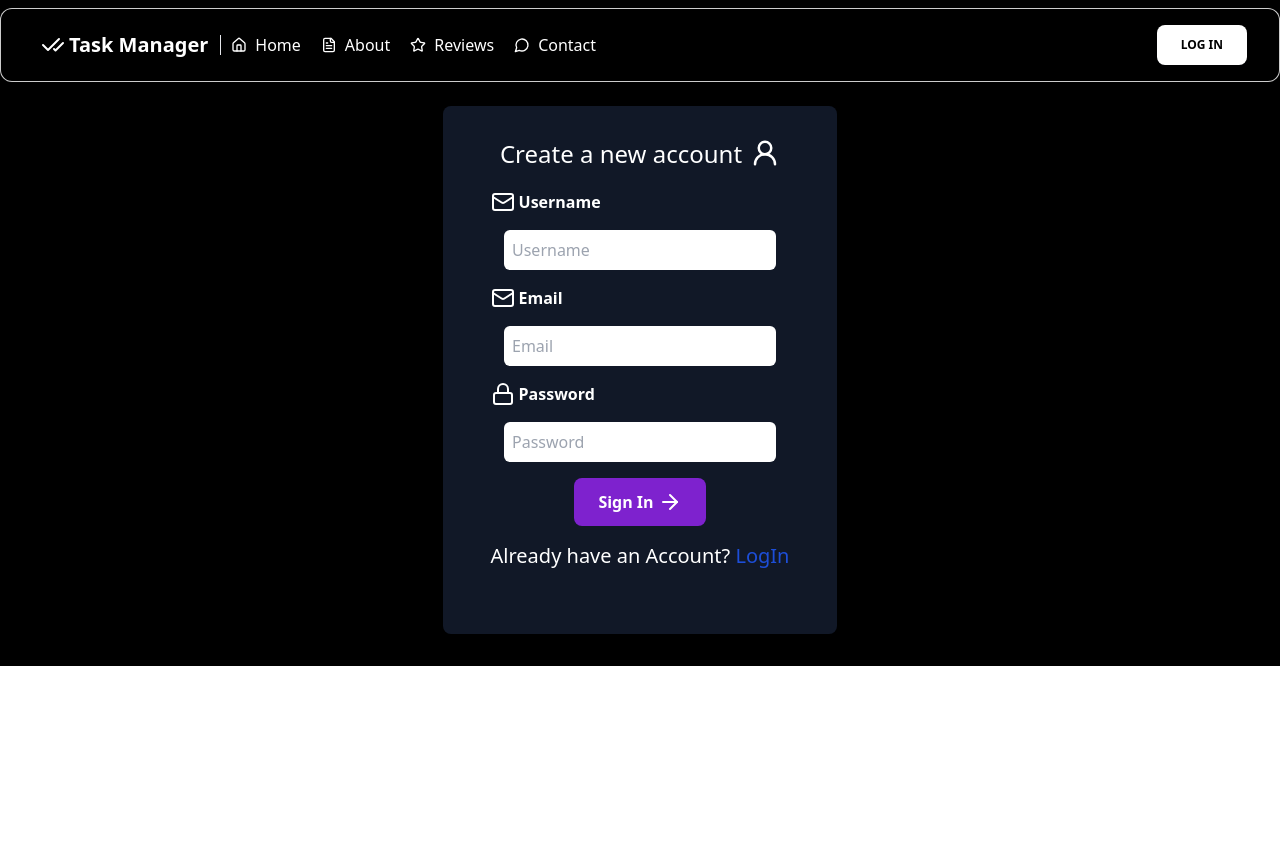
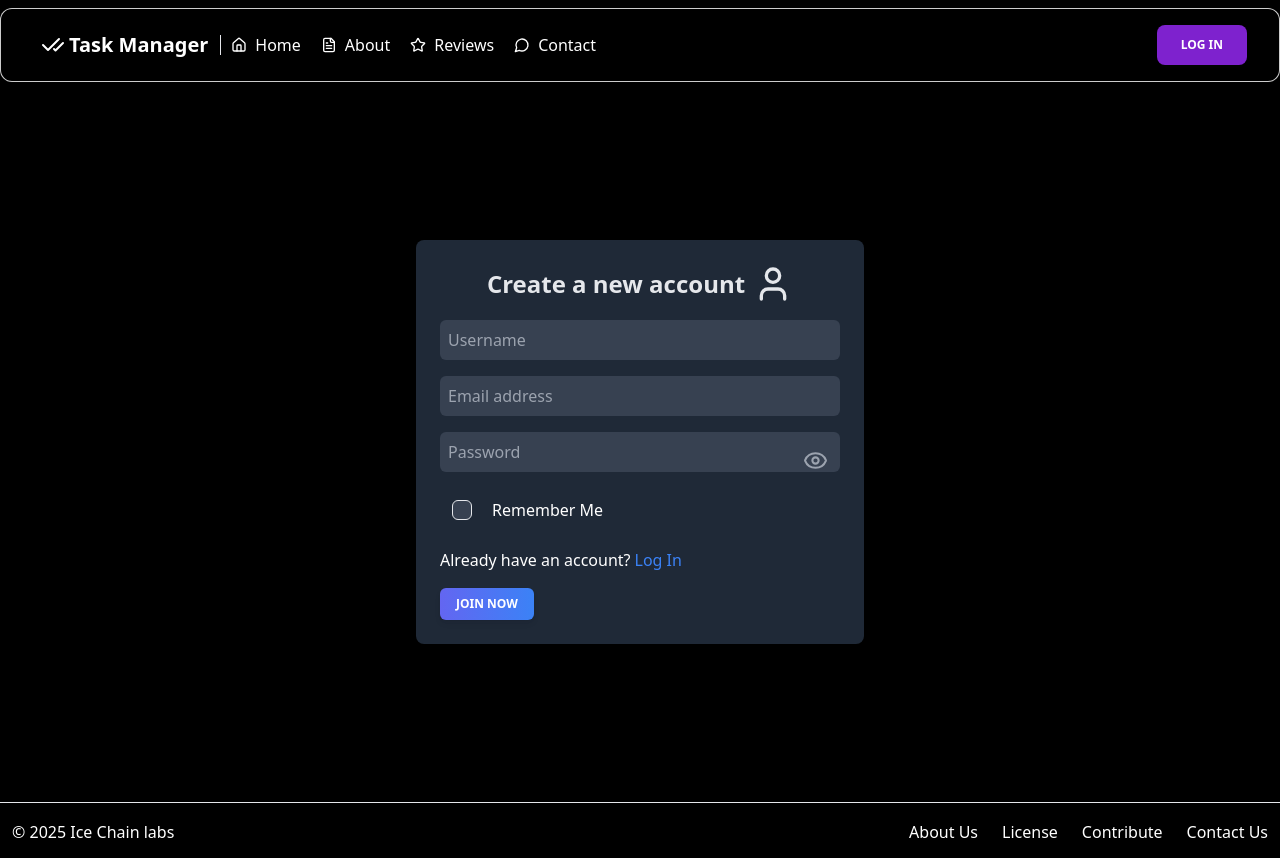
Before and after one commit to Afolabiyinka/task-tracker, a React (Create React App) app: page /auth/register in a window 1280 px wide. Before the commit the page ends 800 px from the top, so only its background shows below. Built offline with nearby package versions, Linux system fonts and the light colour scheme.

Commit message:
Connecting the login & register screens to the backend and improving the ui

```diff
--- a/public/index.html
+++ b/public/index.html
@@ -3,6 +3,11 @@
   <head>
     <meta charset="utf-8" />
     <link rel="icon" href="%PUBLIC_URL%/favicon.ico" />
+    <link
+      href="https://fonts.googleapis.com/css2?family=Poppins:wght@400;600&display=swap"
+      rel="stylesheet"
+    />
+
     <meta name="viewport" content="width=device-width, initial-scale=1" />
     <meta name="theme-color" content="#000000" />
     <meta
--- a/src/App.js
+++ b/src/App.js
@@ -8,6 +8,7 @@ import Register from "./Pages/Register";
 import TaskHome from "./Pages/Tasks/TaskHome";
 import Reviews from "./Pages/Reviews";
 import ErrorSection from "./Pages/NotFound";
+import FooterDemo from "./Pages/Footer";
 
 function App() {
   return (
@@ -23,6 +24,7 @@ function App() {
           <Route path="/tasks" element={<TaskHome />} />
           <Route path="*" element={<ErrorSection />} />
         </Routes>
+        <FooterDemo />
       </div>
     </ThemeProvider>
   );
--- a/src/Components/Card.jsx
+++ b/src/Components/Card.jsx
@@ -8,7 +8,7 @@ import {
 import StarRating from "./StarRating";
 function ReviewCard({ review }) {
   return (
-    <Card className="max-w-xs p-4 shadow-lg bg-gray-900 text-white">
+    <Card className="max-w-xs p-4 shadow-lg bg-gray-900 text-white hover:scale-105 transition-all duration-300">
       <CardBody>
         <Typography variant="h6" className="font-semibold font-mono text-xl">
           {review.name}
--- /dev/null
+++ b/src/Pages/Footer.jsx
@@ -0,0 +1,44 @@
+import { Typography } from "@material-tailwind/react";
+
+const YEAR = new Date().getFullYear();
+
+const LINKS = [
+  {
+    title: "About Us",
+    href: "#",
+  },
+  {
+    title: "License",
+    href: "#",
+  },
+  {
+    title: "Contribute",
+    href: "#",
+  },
+  {
+    title: "Contact Us",
+    href: "#",
+  },
+];
+
+export default function FooterDemo() {
+  return (
+    <footer className="flex w-full h-[6vh] flex-row flex-wrap items-center justify-center gap-x-12 gap-y-3 border-t border-surface py-4  px-3 text-center md:justify-between">
+      <Typography>
+        &copy; {YEAR}{" "}
+        <a href="https://github.com/Afolabiyinka" target="-blank">
+          Ice Chain labs
+        </a>
+      </Typography>
+      <ul className="flex flex-wrap items-center gap-x-6 gap-y-2">
+        {LINKS.map(({ title, href, index }) => (
+          <li key={index}>
+            <Typography as="a" href={href} className="hover:text-primary">
+              {title}
+            </Typography>
+          </li>
+        ))}
+      </ul>
+    </footer>
+  );
+}
--- a/src/Pages/Home.jsx
+++ b/src/Pages/Home.jsx
@@ -18,7 +18,7 @@ const Home = () => {
 
         <SplitText
           text="Simplify your to-do list, empowering you to turn aspirations into reality. Track tasks, prioritize effortlessly, and celebrate every milestone. Start achieving today."
-          className="text-2xl font-semibold font-mono"
+          className="text-2xl font-poppins"
           delay={3}
           animationFrom={{ opacity: 0, transform: "translate3d(0,50px,0)" }}
           animationTo={{ opacity: 1, transform: "translate3d(0,0,0)" }}
--- a/src/Pages/Login.jsx
+++ b/src/Pages/Login.jsx
@@ -1,60 +1,142 @@
-import React from "react";
-import { User } from "lucide-react";
+import React, { useState } from "react";
+import { Checkbox, Typography, Button } from "@material-tailwind/react";
+import { Link } from "react-router-dom";
+import { User, Eye, EyeOff } from "lucide-react";
+import { motion } from "framer-motion";
+import { toast, ToastContainer } from "react-toastify";
+import "react-toastify/dist/ReactToastify.css";
+
+const slideUpVariants = {
+  hidden: { y: 50, opacity: 0 },
+  visible: { y: 0, opacity: 1, transition: { duration: 0.6, ease: "easeOut" } },
+};
 
 const Login = () => {
+  const [showPassword, setShowPassword] = useState(false);
+  const [email, setEmail] = useState("");
+  const [password, setPassword] = useState("");
+
+  const handleLogin = async (e) => {
+    e.preventDefault();
+
+    const userCredentials = { email, password };
+
+    try {
+      const response = await fetch(
+        "https://taskmaster-project-hi5d.onrender.com/auth/login",
+        {
+          method: "POST",
+          headers: { "Content-Type": "application/json" },
+          body: JSON.stringify(userCredentials),
+        }
+      );
+
+      const data = await response.json();
+
+      if (response.ok) {
+        toast.success("Login successful 🎉", { position: "top-center" });
+        localStorage.setItem("token", data.token);
+
+        setTimeout(() => {
+          window.location.href = "/tasks"; // Redirect after successful login
+        }, 2000);
+      } else {
+        toast.error(data.message || "Login failed!");
+      }
+    } catch (err) {
+      console.error("Error:", err);
+      toast.error("Something went wrong. Please try again.", {
+        position: "top-center",
+      });
+    }
+  };
+
   return (
-    <div className="h-[90vh] flex items-center justify-center">
-      <div className="flex flex-col items-center justify-center h-screen dark">
-        <div className="w-full max-w-md bg-gray-800 rounded-lg shadow-md p-6">
-          <h2 className="text-2xl font-bold font-mono text-gray-200 mb-4 flex gap-2 items-center justify-center">
-            Sign in to your account <User />
-          </h2>
-          <form className="flex flex-col">
-            <input
+    <motion.div
+      className="h-[90vh] flex items-center justify-center"
+      initial="hidden"
+      animate="visible"
+    >
+      <ToastContainer position="top-right" autoClose={3000} />
+      <motion.div
+        className="flex flex-col items-center justify-center h-screen dark"
+        variants={slideUpVariants}
+      >
+        <motion.div
+          className="w-full max-w-md bg-gray-800 rounded-lg shadow-md p-6"
+          variants={slideUpVariants}
+        >
+          <motion.h2
+            className="text-2xl font-bold font-mono text-gray-200 mb-4 flex gap-2 items-center justify-center"
+            variants={slideUpVariants}
+          >
+            Sign in to your account <User size={40} />
+          </motion.h2>
+          <motion.form
+            className="flex flex-col"
+            onSubmit={handleLogin}
+            variants={slideUpVariants}
+          >
+            <motion.input
               placeholder="Email address"
-              className="bg-gray-700 text-gray-200 border-0 rounded-md p-2 mb-4 focus:bg-gray-600 focus:outline-none focus:ring-1 focus:ring-blue-500 transition ease-in-out duration-150"
+              className="bg-gray-700 text-gray-200 border-0 rounded-md p-2 mb-4 focus:bg-gray-600 focus:outline-none focus:ring-1 focus:ring-blue-500"
               type="email"
+              value={email}
+              onChange={(e) => setEmail(e.target.value)}
+              variants={slideUpVariants}
             />
-            <input
-              placeholder="Password"
-              className="bg-gray-700 text-gray-200 border-0 rounded-md p-2 mb-4 focus:bg-gray-600 focus:outline-none focus:ring-1 focus:ring-blue-500 transition ease-in-out duration-150"
-              type="password"
-            />
-            <div className="flex items-center justify-between flex-wrap">
-              <label
-                className="text-sm text-gray-200 cursor-pointer"
-                htmlFor="remember-me"
+            <motion.div className="relative" variants={slideUpVariants}>
+              <motion.input
+                placeholder="Password"
+                className="bg-gray-700 text-gray-200 border-0 rounded-md p-2 mb-4 focus:bg-gray-600 focus:outline-none focus:ring-1 focus:ring-blue-500 w-full pr-10"
+                type={showPassword ? "text" : "password"}
+                value={password}
+                onChange={(e) => setPassword(e.target.value)}
+                variants={slideUpVariants}
+              />
+              <button
+                type="button"
+                className="absolute inset-y-0 right-2 flex items-center text-gray-400 hover:text-gray-200"
+                onClick={() => setShowPassword(!showPassword)}
               >
-                <input className="mr-2" id="remember-me" type="checkbox" />
-                Remember me
+                {showPassword ? <EyeOff size={25} /> : <Eye size={25} />}
+              </button>
+            </motion.div>
+            <motion.div
+              className="flex items-center justify-between flex-wrap"
+              variants={slideUpVariants}
+            >
+              <label className="cursor-pointer flex" htmlFor="remember-me">
+                <Checkbox id="checkbox-link" className="mr-2 bg-gray-700" />
+                <Typography className="cursor-pointer text-white">
+                  Remember Me
+                </Typography>
               </label>
-              <a
-                className="text-sm text-blue-500 hover:underline mb-0.5"
-                href="#"
-              >
+              <a className="text-blue-500 hover:underline" href="#">
                 Forgot password?
               </a>
-              <p className="text-white mt-4">
-                {" "}
-                Don't have an account?{" "}
-                <a
-                  className="text-sm text-blue-500 -200 hover:underline mt-4"
-                  href="#"
+              <p className="text-white mt-4 flex gap-1">
+                Don't have an account?
+                <Link
+                  to="/auth/register"
+                  className="text-blue-500 hover:underline"
                 >
-                  Signup
-                </a>
+                  Sign up
+                </Link>
               </p>
-            </div>
-            <button
-              className="bg-gradient-to-r from-indigo-500 to-blue-500 text-white font-bold py-2 px-4 rounded-md mt-4 hover:bg-indigo-600 hover:to-blue-600 transition ease-in-out duration-150"
-              type="submit"
-            >
-              Login
-            </button>
-          </form>
-        </div>
-      </div>
-    </div>
+            </motion.div>
+            <motion.div variants={slideUpVariants}>
+              <Button
+                className="bg-gradient-to-r from-indigo-500 to-blue-500 text-white font-bold py-2 px-4 rounded-md mt-4 hover:bg-indigo-600"
+                type="submit"
+              >
+                Login
+              </Button>
+            </motion.div>
+          </motion.form>
+        </motion.div>
+      </motion.div>
+    </motion.div>
   );
 };
 
--- a/src/Pages/NavBar.jsx
+++ b/src/Pages/NavBar.jsx
@@ -84,7 +84,7 @@ export default function DarkNavbar() {
         </div>
         <Button
           size="md"
-          className="hidden border-white bg-white text-black hover:border-white hover:bg-white hover:text-black lg:ml-auto lg:inline-block"
+          className="hidden bg-purple-700 px-6 py-3 rounded-lg md:flex gap-1 font-sans font-semibold hover:bg-blue-600 transition-transform hover:scale-105 duration-700 ease-in-out lg:ml-auto lg:inline-block"
         >
           <Link to="/auth/login">Log In</Link>
         </Button>
--- a/src/Pages/Register.jsx
+++ b/src/Pages/Register.jsx
@@ -1,129 +1,142 @@
-import { useState } from "react";
-import { UserRound, Mail, Lock } from "lucide-react";
+import React, { useState } from "react";
+import { Checkbox, Typography, Button } from "@material-tailwind/react";
 import { Link } from "react-router-dom";
-import { toast, Slide, ToastContainer } from "react-toastify";
-import CustomBtn from "../Components/CustomBtn";
+import { User, Eye, EyeOff } from "lucide-react";
+import { motion } from "framer-motion";
+import { toast, ToastContainer } from "react-toastify";
+import "react-toastify/dist/ReactToastify.css";
+
+const slideUpVariants = {
+  hidden: { y: 50, opacity: 0 },
+  visible: { y: 0, opacity: 1, transition: { duration: 0.6, ease: "easeOut" } },
+};
 
 const Register = () => {
+  const [showPassword, setShowPassword] = useState(false);
+  const [email, setEmail] = useState("");
   const [username, setUsername] = useState("");
   const [password, setPassword] = useState("");
-  const [email, setEmail] = useState("");
 
-  function handleRegister(e) {
+  async function handleRegister(e) {
     e.preventDefault();
-    let myHeaders = new Headers();
-    myHeaders.append("Content-Type", "application/json");
 
-    toast.info("Validating Acoount!", {
-      position: "top-center",
-      autoClose: 2000,
-      hideProgressBar: false,
-      closeOnClick: false,
-      pauseOnHover: true,
-      draggable: true,
-      progress: undefined,
-      theme: "light",
-      transition: Slide,
-    });
+    const userData = { username, email, password };
 
-    let raw = JSON.stringify({
-      username: username,
-      email: email,
-      password: password,
-    });
+    try {
+      const response = await fetch(
+        "https://taskmaster-project-hi5d.onrender.com/auth/register",
+        {
+          method: "POST",
+          headers: { "Content-Type": "application/json" },
+          body: JSON.stringify(userData),
+        }
+      );
 
-    let requestOptions = {
-      method: "POST",
-      headers: myHeaders,
-      body: raw,
-      redirect: "follow",
-    };
+      const data = await response.json();
 
-    fetch(
-      "https://taskmaster-project-hi5d.onrender.com/auth/register",
-      requestOptions
-    )
-      .then((response) => response.text())
-      .then((result) => console.log(result))
-      .catch((error) => console.log("error", error));
+      if (response.ok) {
+        toast.success("Registration Successful!", { position: "top-center" });
+        setTimeout(() => {
+          window.location.href = "/auth/login"; // Redirect to login
+        }, 2000);
+      } else {
+        toast.error(data.message || "Registration failed.", {
+          position: "top-center",
+        });
+      }
+    } catch (err) {
+      toast.error("Something went wrong. Please try again.", {
+        position: "top-center",
+      });
+      console.error("Error:", err);
+    }
   }
 
   return (
-    <div className="flex justify-center items-center my-6">
-      <form onSubmit={handleRegister}>
-        <div className="bg-gray-900 p-8 rounded-lg flex flex-col justify-center items-center gap-1 text-center">
-          <h1 className="flex gap-2 text-2xl">
-            Create a new account <UserRound size={30} />
-          </h1>
-          <div className="flex flex-col w-fit h-fit p-4 gap-4">
-            <label
-              htmlFor="username"
-              className="flex gap-1 font-sans font-semibold"
+    <motion.div
+      className="h-[90vh] flex items-center justify-center"
+      initial="hidden"
+      animate="visible"
+    >
+      <motion.div
+        className="w-full max-w-md bg-gray-800 rounded-lg shadow-md p-6"
+        variants={slideUpVariants}
+      >
+        <motion.h2
+          className="text-2xl font-bold text-gray-200 mb-4 flex gap-2 items-center justify-center"
+          variants={slideUpVariants}
+        >
+          Create a new account <User size={40} />
+        </motion.h2>
+        <motion.form
+          className="flex flex-col"
+          onSubmit={handleRegister}
+          variants={slideUpVariants}
+        >
+          <motion.input
+            placeholder="Username"
+            className="bg-gray-700 text-gray-200 border-0 rounded-md p-2 mb-4"
+            type="text"
+            value={username}
+            onChange={(e) => setUsername(e.target.value)}
+            variants={slideUpVariants}
+          />
+          <motion.input
+            placeholder="Email address"
+            className="bg-gray-700 text-gray-200 border-0 rounded-md p-2 mb-4"
+            type="email"
+            value={email}
+            onChange={(e) => setEmail(e.target.value)}
+            variants={slideUpVariants}
+          />
+          <motion.div className="relative" variants={slideUpVariants}>
+            <motion.input
+              placeholder="Password"
+              className="bg-gray-700 text-gray-200 border-0 rounded-md p-2 mb-4 w-full pr-10"
+              type={showPassword ? "text" : "password"}
+              value={password}
+              onChange={(e) => setPassword(e.target.value)}
+              variants={slideUpVariants}
+            />
+            <button
+              type="button"
+              className="absolute inset-y-0 right-3 text-gray-400"
+              onClick={() => setShowPassword(!showPassword)}
             >
-              <Mail /> Username
-            </label>
-            <span>
-              <input
-                type="text"
-                id="username"
-                placeholder="Username"
-                value={username}
-                onChange={(e) => {
-                  setUsername(e.target.value);
-                }}
-                className="w-[17rem] h-[2.5rem] rounded-md p-2 text-black"
-              />
-            </span>
-            <label
-              htmlFor="email"
-              className="flex gap-1 font-sans font-semibold"
+              {showPassword ? <EyeOff size={25} /> : <Eye size={25} />}
+            </button>
+          </motion.div>
+          <motion.div className="flex items-center" variants={slideUpVariants}>
+            <Checkbox id="checkbox-link" className="mr-2 bg-gray-700" />
+            <Typography
+              as="label"
+              htmlFor="checkbox-link"
+              className="text-white"
             >
-              <Mail /> Email
-            </label>
-            <span>
-              <input
-                type="text"
-                id="email"
-                placeholder="Email"
-                value={email}
-                onChange={(e) => {
-                  setEmail(e.target.value);
-                }}
-                className="w-[17rem] h-[2.5rem] rounded-md p-2 text-black"
-              />
-            </span>
-            <label
-              htmlFor="password"
-              className="flex gap-1 font-sans font-semibold"
+              Remember Me
+            </Typography>
+          </motion.div>
+          <motion.p
+            className="text-white mt-4 flex gap-1"
+            variants={slideUpVariants}
+          >
+            Already have an account?
+            <Link to="/auth/login" className="text-blue-500 hover:underline">
+              Log In
+            </Link>
+          </motion.p>
+          <motion.div variants={slideUpVariants}>
+            <Button
+              className="bg-gradient-to-r from-indigo-500 to-blue-500 text-white font-bold py-2 px-4 rounded-md mt-4"
+              type="submit"
             >
-              <Lock /> Password
-            </label>
-            <span>
-              <input
-                type="password"
-                placeholder="Password"
-                id="password"
-                value={password}
-                onChange={(e) => {
-                  setPassword(e.target.value);
-                }}
-                className="w-[17rem] h-[2.5rem] rounded-md p-2 text-black"
-              />
-            </span>
-            <span className="flex justify-center items-center">
-              <CustomBtn text="Sign In" />
-            </span>
-            <h1 className="text-xl">
-              Already have an Account?{" "}
-              <Link to="/auth/login" className="text-blue-700">
-                LogIn
-              </Link>
-            </h1>
-            <ToastContainer />
-          </div>
-        </div>
-      </form>
-    </div>
+              Join Now
+            </Button>
+          </motion.div>
+        </motion.form>
+      </motion.div>
+      <ToastContainer />
+    </motion.div>
   );
 };
 
--- a/src/Pages/Tasks/TaskHome.jsx
+++ b/src/Pages/Tasks/TaskHome.jsx
@@ -1,7 +1,7 @@
 import React from "react";
 
 const TaskHome = () => {
-  return <div>TaskHome</div>;
+  return <div className="h-[90vh]">TaskHome</div>;
 };
 
 export default TaskHome;
--- a/tailwind.config.js
+++ b/tailwind.config.js
@@ -6,7 +6,11 @@ module.exports = {
     "./node_modules/@material-tailwind/react/**/*.{js,ts,jsx,tsx}",
   ],
   theme: {
-    extend: {},
+    extend: {
+      fontFamily: {
+        poppins: ["Poppins", "sans-serif"],
+      },
+    },
   },
   plugins: [mtConfig],
 };
```
Also changed, not shown: src/Components/Dialog.jsx (added, +49 -0 lines).
